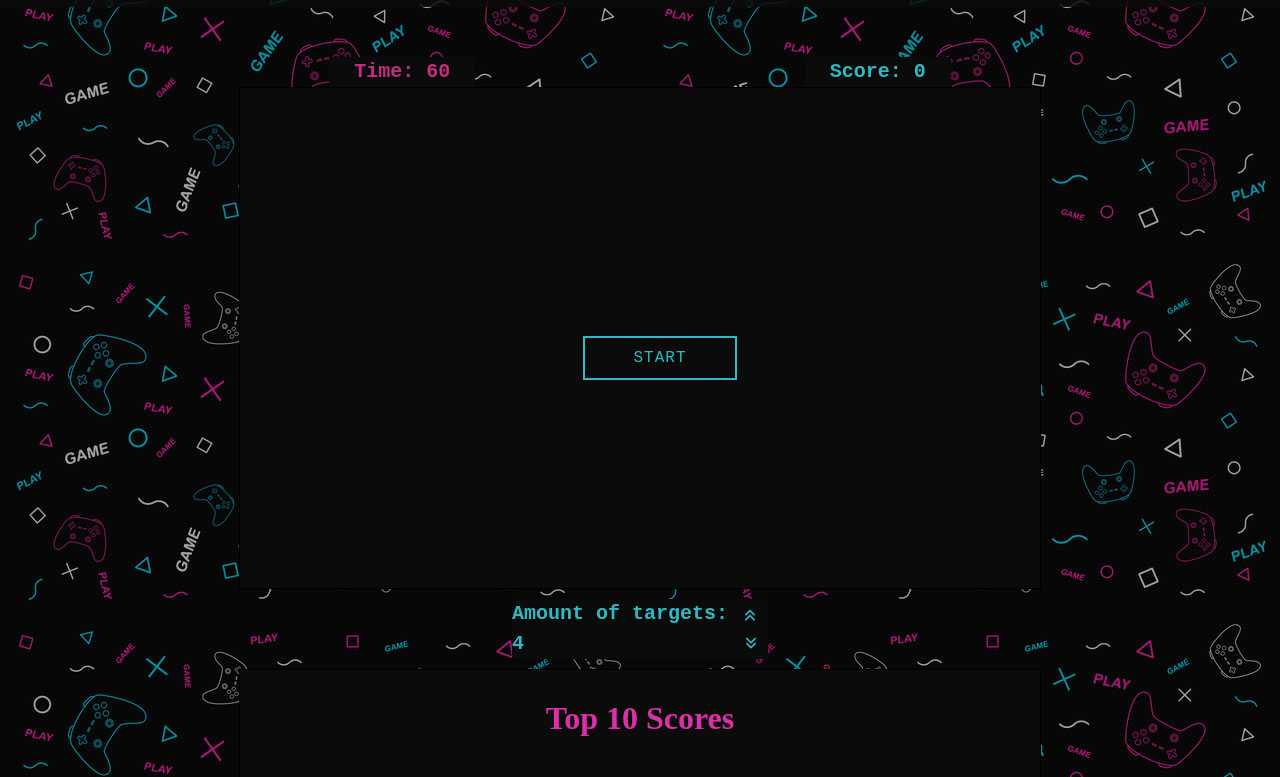
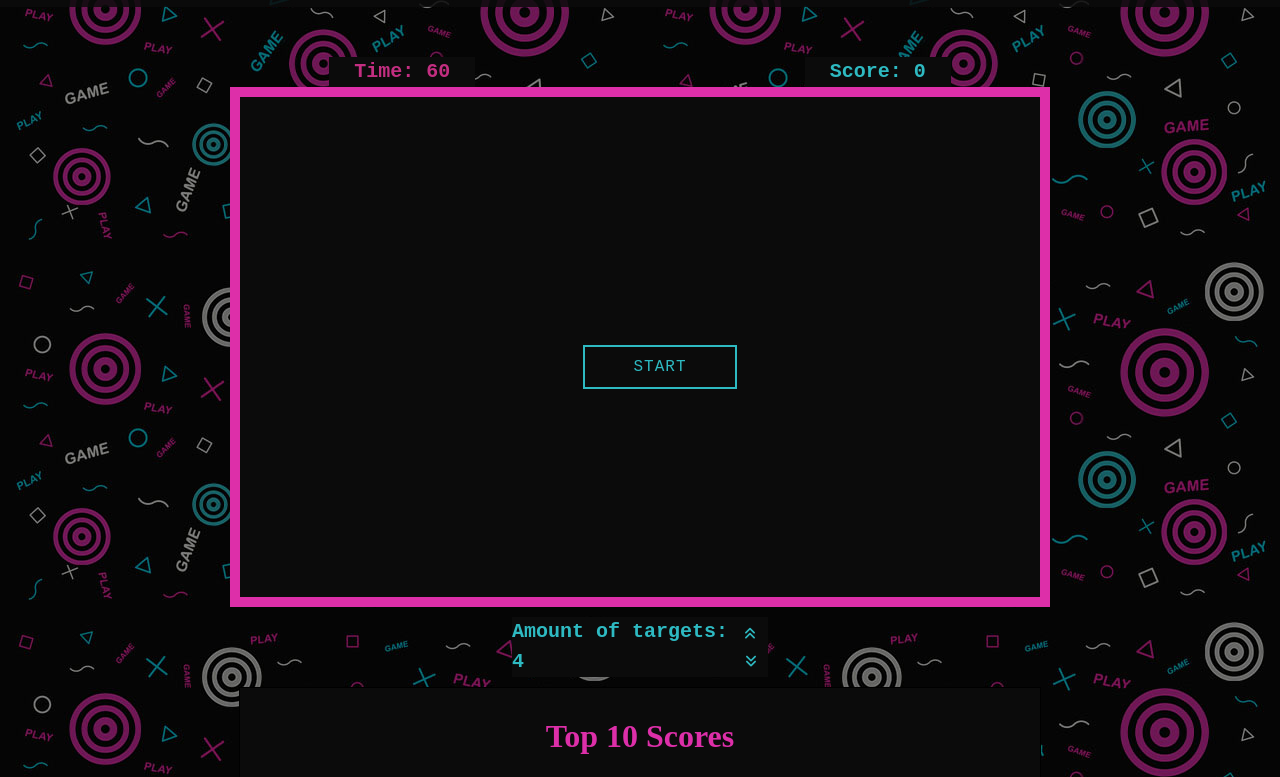
Before and after one commit to yurivasilchenko/yurivasilchenko.github.io, a website with bundled scripts: page index.html in a window 1280 px wide. Shown: the part 104-881 px from the top of the page. Built offline with nearby package versions, Linux system fonts and the light colour scheme.

Commit message:
background and game border changes

```diff
--- a/styles.css
+++ b/styles.css
@@ -54,7 +54,8 @@
     width: 100%;
     margin: 0 auto;
     position: relative;
-    background-image: url("img/game35.jpg");
+    background-image: url("img/background_targets50.jpg");
+
 
 }
 body{
@@ -68,7 +69,7 @@ body{
     max-width: 800px;
     height: 500px;
     background-color: rgba(11,11,11, 255); /* 50% transparent black */
-    border: 1px solid #000;
+    border: 10px solid #dd2fa9;
     cursor: crosshair;
     margin-left: auto;
     margin-right: auto;
```
Also changed, not shown: img/background_targets.jpg (added), img/background_targets35.jpg (added), img/background_targets50.jpg (added).
